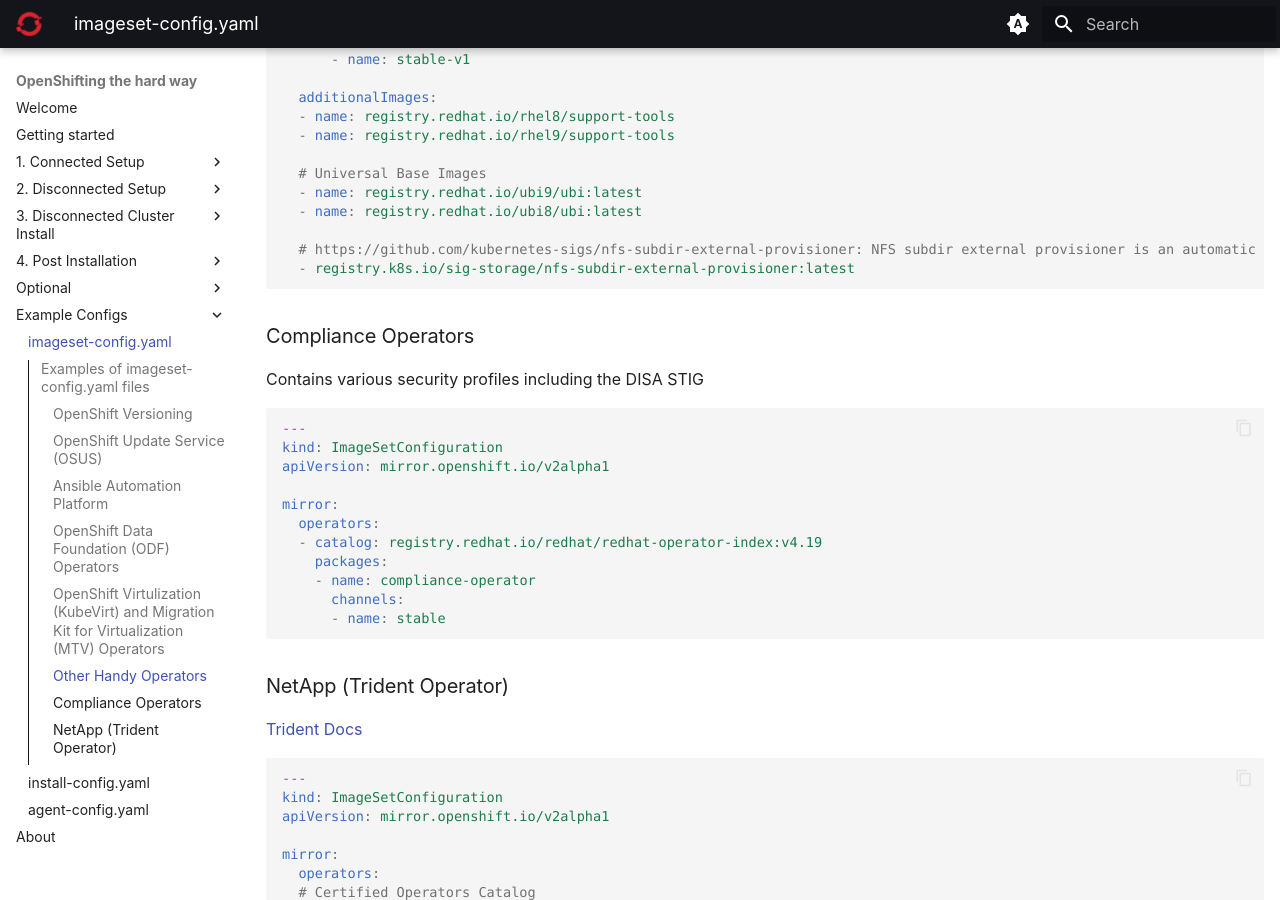
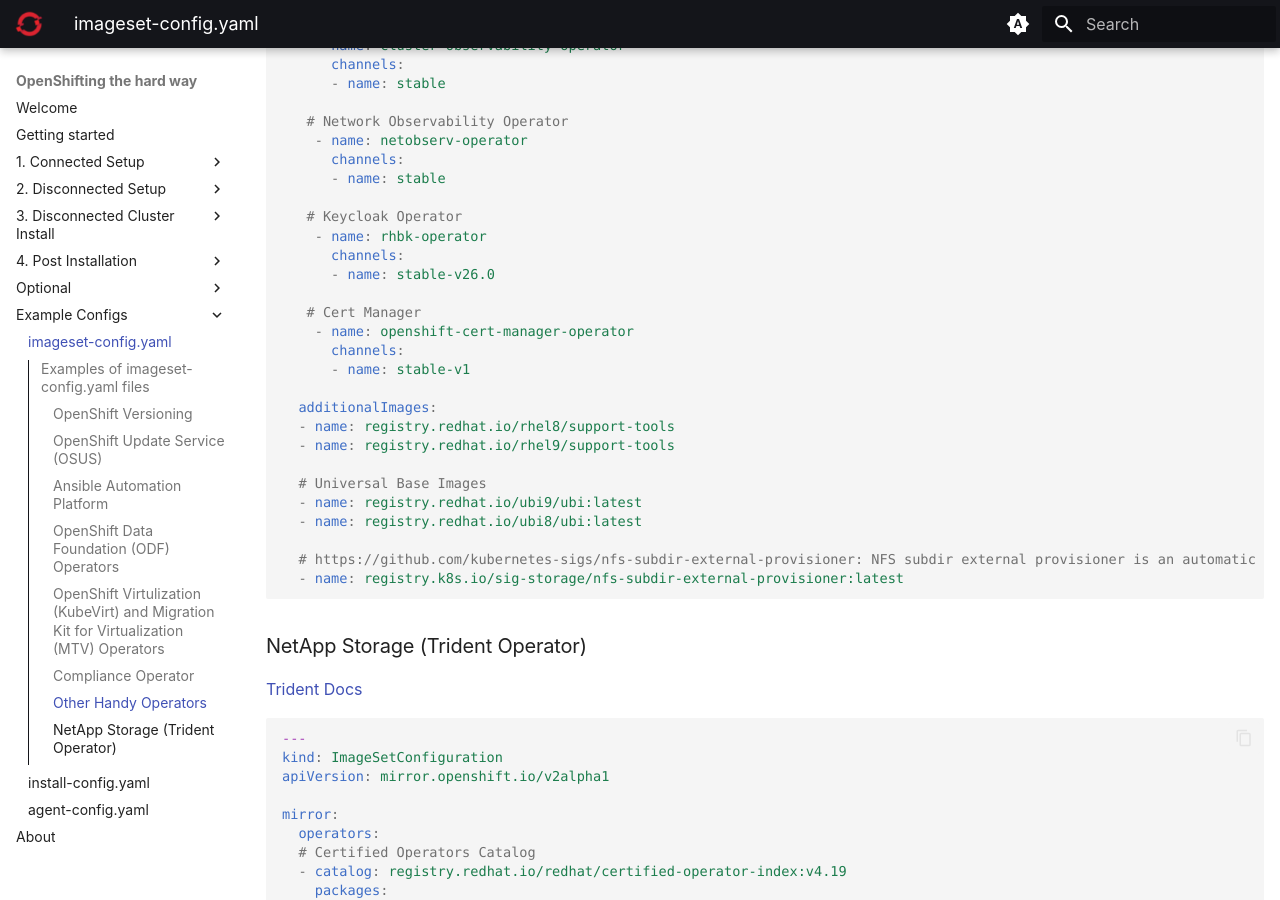
Before and after one commit to yojoshb/disco-docs, an MkDocs documentation site: the page built from docs/examples/imageset-configs.md, in a window 1280 px wide and 900 px high, scrolled down 7924 px. Built offline with MkDocs 1.6.1 and Material for MkDocs 9.7.7, drawn with Linux system fonts in a browser that asks for light colours; plug-ins that fetch from the network failed and are left out; some of the changed text lies outside the part shown.

Commit message:
fix typos

````diff
--- a/docs/examples/imageset-configs.md
+++ b/docs/examples/imageset-configs.md
@@ -241,13 +241,10 @@
 
 ### OpenShift Virtulization (KubeVirt) and Migration Kit for Virtualization (MTV) Operators
 
-[KubeVirt](https://docs.redhat.com/en/documentation/openshift_container_platform/4.19/html/virtualization/index){:target="_blank"}
-
-[MTV](https://docs.redhat.com/en/documentation/migration_toolkit_for_virtualization/2.9/html/installing_and_using_the_migration_toolkit_for_virtualization/index){:target="_blank"}
-
-[VDDK](https://docs.redhat.com/en/documentation/migration_toolkit_for_virtualization/2.9/html/installing_and_using_the_migration_toolkit_for_virtualization/prerequisites_mtv#creating-vddk-image_mtv){:target="_blank"}
-
-[Prebuilt VDDK Image](https://quay.io/repository/jcall/vddk?tab=info){:target="_blank"}
+- [KubeVirt](https://docs.redhat.com/en/documentation/openshift_container_platform/4.19/html/virtualization/index){:target="_blank"}
+- [MTV](https://docs.redhat.com/en/documentation/migration_toolkit_for_virtualization/2.9/html/installing_and_using_the_migration_toolkit_for_virtualization/index){:target="_blank"}
+- [VDDK](https://docs.redhat.com/en/documentation/migration_toolkit_for_virtualization/2.9/html/installing_and_using_the_migration_toolkit_for_virtualization/prerequisites_mtv#creating-vddk-image_mtv){:target="_blank"}
+- [Prebuilt VDDK Image](https://quay.io/repository/jcall/vddk?tab=info){:target="_blank"}
 
 ```{ .yaml .copy }
 ---
@@ -292,13 +289,28 @@
   - name: registry.redhat.io/container-native-virtualization/cnv-must-gather-rhel9:v4.19
 ```
 
+### Compliance Operator
+Contains various security profiles including the DISA STIG
+
+```{ .yaml .copy }
+---
+kind: ImageSetConfiguration
+apiVersion: mirror.openshift.io/v2alpha1
+
+mirror:
+  operators:
+  - catalog: registry.redhat.io/redhat/redhat-operator-index:v4.19
+    packages:
+    - name: compliance-operator
+      channels:
+      - name: stable
+```
+
 ### Other Handy Operators
 
-[NFD](https://docs.redhat.com/en/documentation/openshift_container_platform/4.19/html/specialized_hardware_and_driver_enablement/psap-node-feature-discovery-operator){:target="_blank"}
-
-[OADP](https://docs.redhat.com/en/documentation/openshift_container_platform/4.19/html/backup_and_restore/oadp-application-backup-and-restore){:target="_blank"}
-
-[MTC](https://docs.redhat.com/en/documentation/openshift_container_platform/4.19/html/migration_toolkit_for_containers/index){:target="_blank"}
+- [NFD](https://docs.redhat.com/en/documentation/openshift_container_platform/4.19/html/specialized_hardware_and_driver_enablement/psap-node-feature-discovery-operator){:target="_blank"}
+- [OADP](https://docs.redhat.com/en/documentation/openshift_container_platform/4.19/html/backup_and_restore/oadp-application-backup-and-restore){:target="_blank"}
+- [MTC](https://docs.redhat.com/en/documentation/openshift_container_platform/4.19/html/migration_toolkit_for_containers/index){:target="_blank"}
 
 ```{ .yaml .copy }
 ---
@@ -402,27 +414,10 @@
   - name: registry.redhat.io/ubi8/ubi:latest
 
   # https://github.com/kubernetes-sigs/nfs-subdir-external-provisioner: NFS subdir external provisioner is an automatic provisioner that uses your existing and already configured NFS server to support dynamic provisioning.
-  - registry.k8s.io/sig-storage/nfs-subdir-external-provisioner:latest
+  - name: registry.k8s.io/sig-storage/nfs-subdir-external-provisioner:latest
 ```
 
-### Compliance Operators
-Contains various security profiles including the DISA STIG
-
-```{ .yaml .copy }
----
-kind: ImageSetConfiguration
-apiVersion: mirror.openshift.io/v2alpha1
-
-mirror:
-  operators:
-  - catalog: registry.redhat.io/redhat/redhat-operator-index:v4.19
-    packages:
-    - name: compliance-operator
-      channels:
-      - name: stable
-```
-
-### NetApp (Trident Operator)
+### NetApp Storage (Trident Operator)
 
 [Trident Docs](https://docs.netapp.com/us-en/trident/index.html){:target="_blank"}
 
````
Also changed, not shown: docs/index.md (+4 -4 lines), docs/install/config.md (+4 -4 lines).
